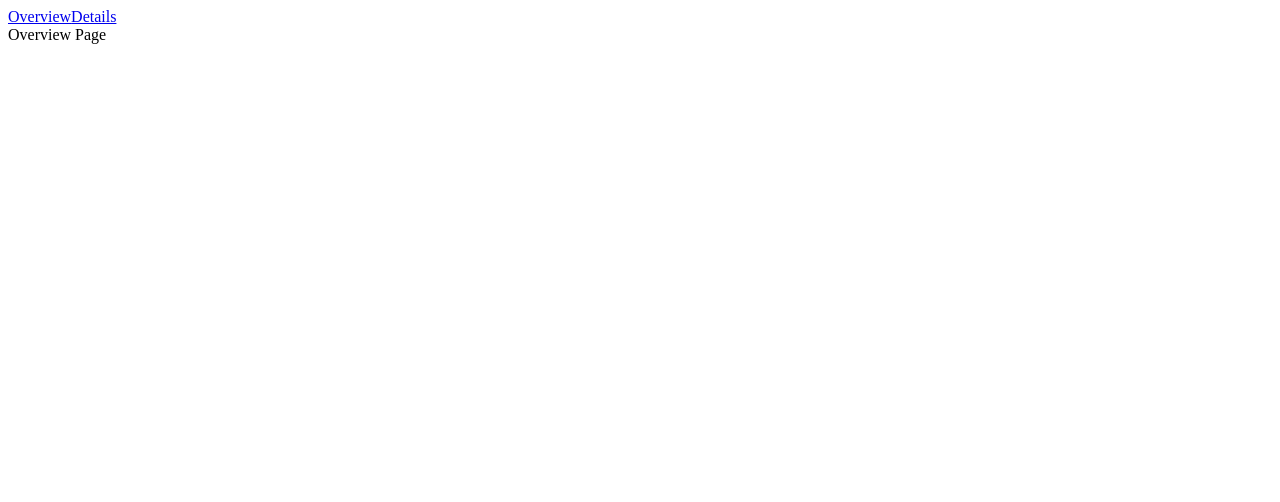
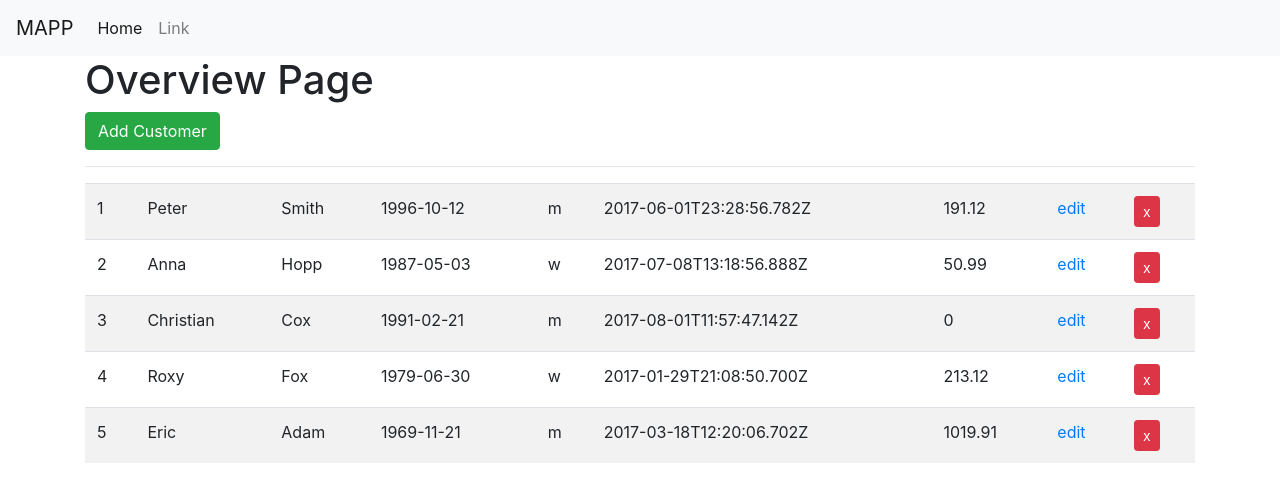
Before and after one commit to azizoid/mapp, a React (Create React App) app: page /overview in a window 1280 px wide. Shown: the top 502 px of the page. Built offline with nearby package versions, Linux system fonts and the light colour scheme.

Commit message:
customer table and NAvbar

```diff
--- a/src/App.tsx
+++ b/src/App.tsx
@@ -1,16 +1,14 @@
 import React from "react";
-import { Switch, Route, Link } from "react-router-dom";
+import { Switch, Route } from "react-router-dom";
 
+import Navbar from "./components/navbar.component";
 import Overview from "./pages/overview.page";
 import Details from "./pages/details.page";
 
 function App() {
   return (
     <div className="App">
-      <div>
-        <Link to="/overview">Overview</Link>
-        <Link to="/details/1">Details</Link>
-      </div>
+      <Navbar />
       <div className="container">
         <Switch>
           <Route path="/overview" component={Overview} />
--- /dev/null
+++ b/src/components/customers-list.component.tsx
@@ -0,0 +1,58 @@
+import React from "react";
+import { Link } from "react-router-dom";
+
+interface IName {
+  first: string;
+  last: string;
+}
+interface ICustomer {
+  customerID: number;
+  name: IName;
+  birthday: string;
+  gender: string;
+  lastContact: string;
+  customerLifetimeValue: number;
+}
+
+interface ICustomersList {
+  customers: ICustomer[];
+}
+
+const CustomersList: React.FC<ICustomersList> = ({ customers }) => {
+  console.log(customers);
+  return (
+    <div>
+      <Link to="/customers/add" className="btn btn-success">
+        Add Customer
+      </Link>
+      <hr />
+      <table className="table table-striped">
+        <tbody>
+          {customers.map((customer, index) => (
+            <tr key={index}>
+              <td>{customer.customerID}</td>
+              <td>{customer.name.first}</td>
+              <td>{customer.name.last}</td>
+              <td>{customer.birthday}</td>
+              <td>{customer.gender}</td>
+              <td>{customer.lastContact}</td>
+              <td>{customer.customerLifetimeValue}</td>
+              <td>
+                <Link to="/" className="edit">
+                  edit
+                </Link>
+              </td>
+              <td>
+                <Link to="/" className="delete btn btn-sm btn-danger">
+                  x
+                </Link>
+              </td>
+            </tr>
+          ))}
+        </tbody>
+      </table>
+    </div>
+  );
+};
+
+export default CustomersList;
--- /dev/null
+++ b/src/components/navbar.component.tsx
@@ -0,0 +1,40 @@
+import React from "react";
+import { Link } from "react-router-dom";
+
+const Navbar = () => {
+  return (
+    <nav className="navbar navbar-expand-lg navbar-light bg-light">
+      <Link className="navbar-brand" to="/">
+        MAPP
+      </Link>
+      <button
+        className="navbar-toggler"
+        type="button"
+        data-toggle="collapse"
+        data-target="#navbarSupportedContent"
+        aria-controls="navbarSupportedContent"
+        aria-expanded="false"
+        aria-label="Toggle navigation"
+      >
+        <span className="navbar-toggler-icon"></span>
+      </button>
+
+      <div className="collapse navbar-collapse" id="navbarSupportedContent">
+        <ul className="navbar-nav mr-auto">
+          <li className="nav-item active">
+            <Link className="nav-link" to="/">
+              Home <span className="sr-only">(current)</span>
+            </Link>
+          </li>
+          <li className="nav-item">
+            <Link className="nav-link" to="/">
+              Link
+            </Link>
+          </li>
+        </ul>
+      </div>
+    </nav>
+  );
+};
+
+export default Navbar;
--- a/src/index.tsx
+++ b/src/index.tsx
@@ -2,6 +2,7 @@ import React from "react";
 import ReactDOM from "react-dom";
 import { BrowserRouter as Router } from "react-router-dom";
 import App from "./App";
+import "./styles/index.scss";
 import * as serviceWorker from "./serviceWorker";
 
 ReactDOM.render(
--- a/src/pages/overview.page.tsx
+++ b/src/pages/overview.page.tsx
@@ -1,4 +1,6 @@
 import React, { useEffect, useState } from "react";
+
+import CustomersList from "../components/customers-list.component";
 
 import database from "../assets/customers-sample.json";
 
@@ -6,7 +8,12 @@ const Overview = () => {
   const [customers, setCustomers] = useState(database);
   useEffect(() => {}, []);
 
-  return <div>Overview Page</div>;
+  return (
+    <div>
+      <h1>Overview Page</h1>
+      <CustomersList customers={customers} />
+    </div>
+  );
 };
 
 export default Overview;
--- /dev/null
+++ b/src/styles/index.scss
@@ -0,0 +1,6 @@
+// Fonts
+@import url("https://fonts.googleapis.com/css?family=Nunito");
+
+// Bootstrap
+@import "~bootstrap/scss/bootstrap";
+// @import "bootstrap";
```
Also changed, not shown: src/components/customer.component.tsx (added, +25 -0 lines), 1 other file (tests, documents, lock files or other folders).
